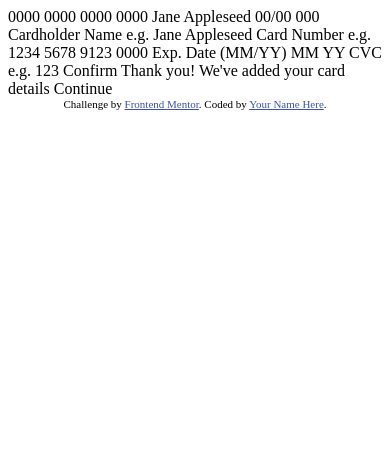
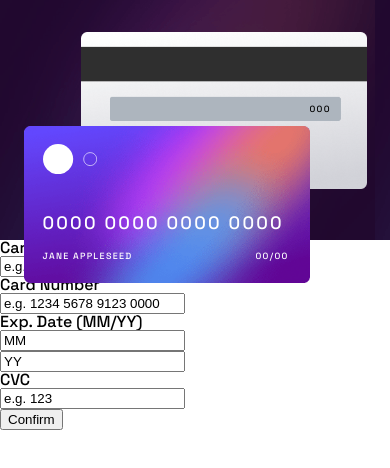
Before and after one commit to Jason-Donmoyer/Card-Validation-Form, a plain HTML site: page index.html in a window 390 px wide. Drawn offline with Linux system fonts and the light colour scheme.

Commit message:
HTML, CSS, JS: -HTML: --markup for mobile devices -CSS: --created files --reset.css complete --styles for header on mobile devices -JS: --created file

```diff
--- /dev/null
+++ b/css/reset.css
@@ -0,0 +1,48 @@
+/* http://meyerweb.com/eric/tools/css/reset/
+   v2.0 | 20110126
+   License: none (public domain)
+*/
+
+html, body, div, span, applet, object, iframe,
+h1, h2, h3, h4, h5, h6, p, blockquote, pre,
+a, abbr, acronym, address, big, cite, code,
+del, dfn, em, img, ins, kbd, q, s, samp,
+small, strike, strong, sub, sup, tt, var,
+b, u, i, center,
+dl, dt, dd, ol, ul, li,
+fieldset, form, label, legend,
+table, caption, tbody, tfoot, thead, tr, th, td,
+article, aside, canvas, details, embed,
+figure, figcaption, footer, header, hgroup,
+menu, nav, output, ruby, section, summary,
+time, mark, audio, video {
+	margin: 0;
+	padding: 0;
+	border: 0;
+	font-size: 100%;
+	font: inherit;
+	vertical-align: baseline;
+}
+/* HTML5 display-role reset for older browsers */
+article, aside, details, figcaption, figure,
+footer, header, hgroup, menu, nav, section {
+	display: block;
+}
+body {
+	line-height: 1;
+}
+ol, ul {
+	list-style: none;
+}
+blockquote, q {
+	quotes: none;
+}
+blockquote:before, blockquote:after,
+q:before, q:after {
+	content: '';
+	content: none;
+}
+table {
+	border-collapse: collapse;
+	border-spacing: 0;
+}
--- /dev/null
+++ b/css/styles.css
@@ -0,0 +1,158 @@
+/********************************************************/
+                     /* IMPORTS */
+/********************************************************/
+
+
+/* FONTS */
+
+@import url('https://fonts.googleapis.com/css2?family=Space+Grotesk:wght@500&display=swap');
+/* font-family: 'Space Grotesk', sans-serif; */
+
+
+/********************************************************/
+                     /* VARIABLES */
+/********************************************************/
+
+
+:root {
+
+
+/* COLORS */
+--white: hsl(0, 0%, 100%);
+--light-nuetral-color: hsl(270, 3%, 87%);
+--dark-nuetral-color: hsl(279, 6%, 55%);
+--dark-color: hsl(278, 68%, 11%);
+--active-border-color-light: hsl(249, 99%, 64%);
+--active-border-color-dark: hsl(278, 94%, 30%);
+--input-error-color: hsl(0, 100%, 66%);
+
+
+/* FONT FAMILY */
+--main-font-family: 'Space Grotesk', sans-serif;
+
+
+}
+
+
+/********************************************************/
+                    /* MAIN STYLES */
+/********************************************************/
+
+
+/* html */
+html {
+  font-size: 16px;
+  box-sizing: border-box;
+}
+*, *:before, *:after {
+  box-sizing: inherit;
+}
+
+
+/* body */
+body {
+  font-family: var(--main-font-family);
+  font-weight: 500;
+}
+
+
+/* Header */
+.header {
+  height: 15rem;
+  background-image: url(../images/bg-main-mobile.png);
+  display: relative;
+}
+
+
+/* Card Container */
+.card-container {
+  width: 21.4375rem;
+  height: 15.6875rem;
+  position: relative;
+  top: 2rem;
+  margin-right: auto;
+  margin-left: auto;
+}
+
+
+/* Card Front
+   Card Back */
+.card-front,
+.card-back {
+  width: 17.875rem;
+  height: 9.8125rem;
+  background-size: contain;
+  position: absolute;
+}
+
+
+
+/* Card Front */
+.card-front {
+  padding-top: 1.1rem;
+  padding-bottom: 1.225rem;
+  padding-left: 1.1875rem;
+  background-image: url(../images/bg-card-front.png);
+  left: 0rem;
+  bottom: 0rem;
+  z-index: 1;
+  color: var(--white);
+}
+
+
+/* Card Back */
+.card-back {
+  background-image: url(../images/bg-card-back.png);
+  top: 0rem;
+  right: 0rem;
+}
+
+
+/* CVC Code Image */
+.cvc-code-img {
+  position: absolute;
+  top: 4.5rem;
+  left: 14.31125rem;
+  font-size: 0.5625rem;
+  line-height: 0.7175rem;
+  letter-spacing: 0.080625rem;
+}
+
+
+/* Card Logo */
+.card-logo {
+  width: 3.375rem;
+  height: 1.875rem;
+  background-image: url(../images/card-logo.svg);
+  background-size: cover;
+  background-repeat: no-repeat;
+  background-origin: center;
+}
+
+
+/* CC Number */
+.cc-number {
+  margin-top: 2.3125rem;
+  margin-bottom: 1.0625rem;
+  font-size: 1.125rem;
+  line-height: 1.4375rem;
+  letter-spacing: 0.1375rem;
+}
+
+
+/* Name and Expiration Container */
+.name-and-exp-container {
+  margin-right: 1.305625rem;
+  display: flex;
+  justify-content: space-between;
+  text-transform: uppercase;
+  font-size: 0.5625rem;
+  line-height: 0.6875rem;
+  letter-spacing: 0.080625rem;
+}
+
+
+
+.confirmation-container {
+  display: none;
+}
--- a/index.html
+++ b/index.html
@@ -5,47 +5,83 @@
   <meta name="viewport" content="width=device-width, initial-scale=1.0"> <!-- displays site properly based on user's device -->
 
   <link rel="icon" type="image/png" sizes="32x32" href="./images/favicon-32x32.png">
+  <link rel="stylesheet" href="css/reset.css">
+  <link rel="stylesheet" href="css/styles.css">
 
   <title>Frontend Mentor | Interactive card details form</title>
 
-  <!-- Feel free to remove these styles or customise in your own stylesheet 👍 -->
-  <style>
-    .attribution { font-size: 11px; text-align: center; }
-    .attribution a { color: hsl(228, 45%, 44%); }
-  </style>
+
 </head>
 <body>
 
-  0000 0000 0000 0000
-  Jane Appleseed
-  00/00
+  <!-- Header Start -->
+  <header class="header">
+    <div class="card-container">
+      <div id="card-front" class="card-front">
+        <div class="card-logo"></div>
+        <div id="cc-number" class="cc-number">0000 0000 0000 0000</div>
+        <div class="name-and-exp-container">
+          <div id="cc-name" class="cc-name">Jane Appleseed</div>
+          <div id="cc-exp-container" class="cc-exp-container">
+            <p id="cc-exp" class="cc-exp"><span id="exp-month">00</span>/<span id="exp-year" class="exp-year">00</span></p>
+          </div>
+        </div>
+      </div>
+      <div id="card-back" class="card-back">
+        <div id="cvc-code-img" class="cvc-code-img">000</div>
+      </div>
+    </div>
+  </header>
+  <!-- Header End -->
 
-  000
+  <!-- Main Start -->
+  <main class="form-container">
+    <form id="card-info-form" class="card-info-form">
 
-  Cardholder Name
-  e.g. Jane Appleseed
+      <!-- Cardholder Name Start -->
+      <label for="cardholder-name" class="form-label">Cardholder Name</label><br>
+      <input type="text" id="cardholder-name" class="form-input" name="cardholder-name" value="e.g. Jane Appleseed"><br>
+      <p id="cardholder-name-error" class="input-error"></p>
+      <!-- Cardholder Name End -->
 
-  Card Number
-  e.g. 1234 5678 9123 0000
+      <!-- Card Number Start -->
+      <label for="card-number" class="form-label">Card Number</label><br>
+      <input type="text" id="card-number" class="form-input" name="card-number" value="e.g. 1234 5678 9123 0000">
+      <p id="card-number-error" class="input-error"></p>
+      <!-- Card Number End -->
 
-  Exp. Date (MM/YY)
-  MM
-  YY
+      <!-- Card Expiration Start -->
+      <fieldset>
+        <legend class="form-label">Exp. Date (MM/YY)</legend>
+        <label for="month"></label>
+        <input type="text" id="month" class="form-input" name="month" value="MM"><br>
+        <label for="year"></label>
+        <input type="text" id="month" class="form-input" name="month" value="YY"><br>
+      </fieldset>
+      <p id="exp-error" class="input-error"></p>
+      <!-- Card Expiration End -->
 
-  CVC
-  e.g. 123
+      <!-- CVC Start -->
+      <label for="cvc" class="form-label">CVC</label><br>
+      <input type="text" id="cvc" class="form-input" name="cvc" value="e.g. 123"><br>
+      <p id="cvc-error" class="input-error"></p>
+      <!-- CVC End -->
 
-  Confirm
+      <input type="submit" value="Confirm">
 
-  <!-- Completed state start -->
+    </form>
+  </main>
+  <!-- Main End -->
 
-  Thank you!
-  We've added your card details
-  Continue
+  <!-- Confirmation Container Start -->
+  <article id="confirmation-container" class="confirmation-container">
+    <div class="icon-complete"></div>
+    <h1 class="confirmation-headline">Thank you!</h1>
+    <p class="confirmation-copy">We've added your card details</p>
+    <div id="continue-btn" class="continue-btn">Continue</div>
+  </article>
+  <!-- Confirmation Container End -->
 
-  <div class="attribution">
-    Challenge by <a href="https://www.frontendmentor.io?ref=challenge" target="_blank">Frontend Mentor</a>.
-    Coded by <a href="#">Your Name Here</a>.
-  </div>
+  <script src="main.js"></script>
 </body>
 </html>
```
Also changed, not shown: main.js (added).
